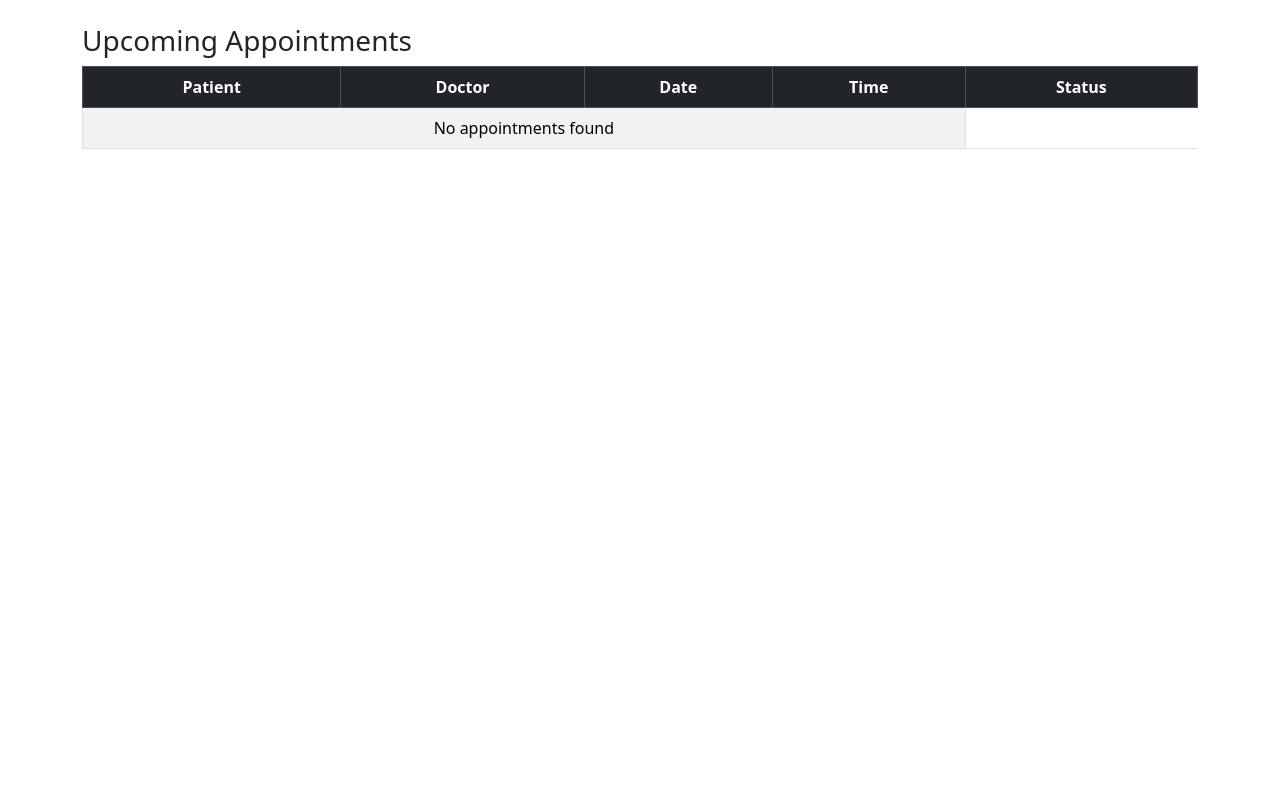
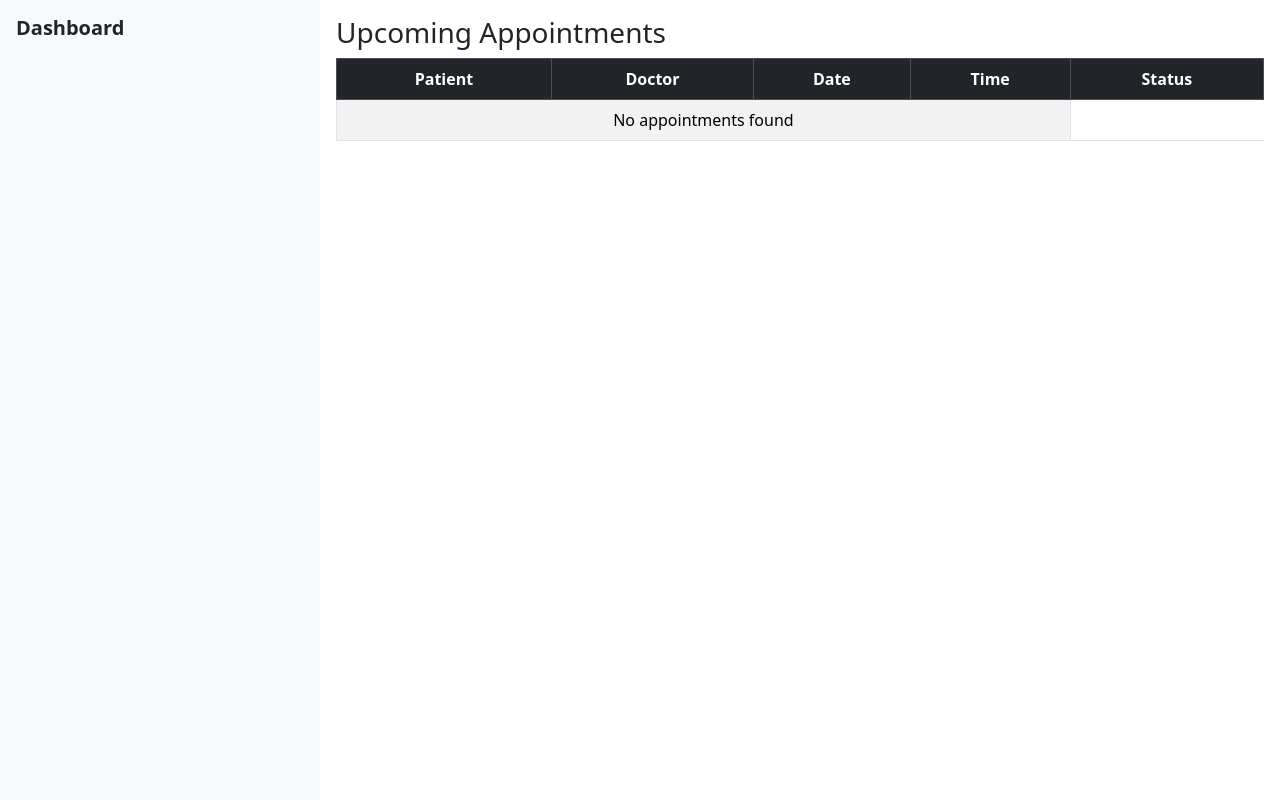
Before and after one commit to RakeshSingh-21/Medical-Appointment-Scheduling-System, a FastAPI app: template templates/appointments.html in a window 1280 px wide. Shown: the part 56-856 px from the top of the page. Before the commit the page ends 205 px from the top, so only its background shows below. Run offline with FastAPI, Linux system fonts and the light colour scheme; the template is opened without the code that fills it, so the values that code supplies are empty.

Commit message:
Changes on Base1.html and Dashboard.html

```diff
--- a/static/css/style1.css
+++ b/static/css/style1.css
@@ -4,18 +4,6 @@ body {
     background-color: #f8f9fa;
 }
 
-.sidebar {
-    position: fixed;
-    top: 56px; /* Adjust if navbar height changes */
-    left: 0;
-    max-width: 200px;
-    height: calc(100vh - 56px); /* fills the viewport below navbar */
-    background-color: #ffffff;
-    border-right: 1px solid #dee2e6;
-    padding: 20px;
-    z-index: 1000;
-    overflow-y: auto;
-}
 
 .list-group-item {
     border: none;
--- a/templates/base1.html
+++ b/templates/base1.html
@@ -1,3 +1,4 @@
+<!-- templates/base1.html -->
 <!DOCTYPE html>
 <html lang="en">
 <head>
@@ -7,24 +8,67 @@
     <link href="https://cdn.jsdelivr.net/npm/bootstrap@5.3.3/dist/css/bootstrap.min.css" rel="stylesheet">
 </head>
 <body>
+    <!-- Navbar -->
     <nav class="navbar navbar-expand-lg navbar-dark bg-primary">
         <div class="container-fluid">
             <a class="navbar-brand" href="#">HealthCare+</a>
             <div>
                 {% if user %}
                     <span class="text-white me-3">Hello, {{ user.name }}</span>
-
                 {% endif %}
             </div>
         </div>
     </nav>
 
-    <div class="container mt-4">
-        {% block content %}
-        {% endblock %}
+    <!-- Layout: Sidebar + Main Content -->
+    <div class="container-fluid">
+        <div class="row">
+            <!-- Sidebar -->
+            <div class="col-md-3 bg-light vh-100 p-3">
+                <h5 class="list-group-item active">Dashboard</h5>
+                {% if user.role == "doctor" %}
+                    <a href="#" class="list-group-item" onclick="loadContent('/doctor/schedule')">Manage Schedule</a>
+                    <a href="#" class="list-group-item" onclick="loadContent('/appointments')">View Appointments</a>
+                    <a href="/logout" class="list-group-item">Logout</a>
+                {% elif user.role == "patient" %}
+                    <a href="#" class="list-group-item" onclick="loadContent('/appointment/book')">Book Appointment</a>
+                    <a href="#" class="list-group-item" onclick="loadContent('/appointment/cancel')">Cancel Appointment</a>
+                    <a href="#" class="list-group-item" onclick="loadContent('/appointment/reschedule')">Reschedule Appointment</a>
+                    <a href="#" class="list-group-item" onclick="loadContent('/appointments')">View Appointments</a>
+                    <a href="/logout" class="list-group-item">Logout</a>
+                {% endif %}
+            </div>
+
+            <!-- Main Content -->
+            <div class="col-md-9 p-3" id="main-content">
+                {% block content %}
+                {% endblock %}
+            </div>
+        </div>
     </div>
 
+    <!-- JS: Load Main Content Dynamically -->
+    <script>
+        function loadContent(url) {
+            fetch(url)
+                .then(response => {
+                    if (!response.ok) throw new Error("Network response was not ok");
+                    return response.text();
+                })
+                .then(html => {
+                    document.getElementById("main-content").innerHTML = html;
+                    window.history.pushState(null, '', url);
+                })
+                .catch(error => {
+                    console.error("Error loading content:", error);
+                    document.getElementById("main-content").innerHTML = "<p>Error loading content.</p>";
+                });
+        }
 
-
+        // Handle back/forward browser button
+        window.addEventListener("popstate", function () {
+            loadContent(location.pathname);
+        });
+    </script>
 </body>
 </html>
```
Also changed, not shown: templates/dashboard.html (+4 -4 lines).
